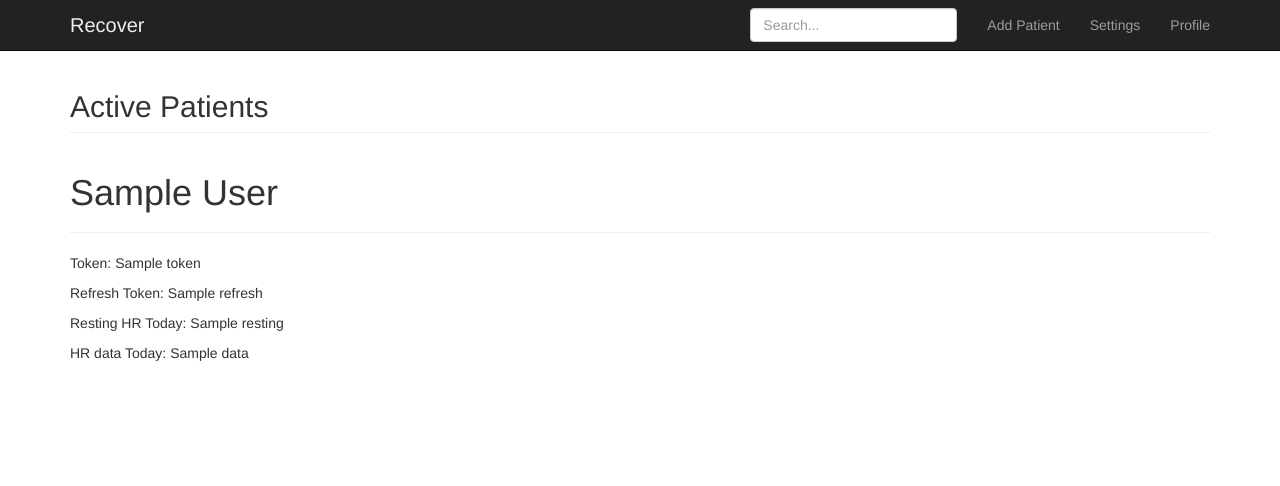
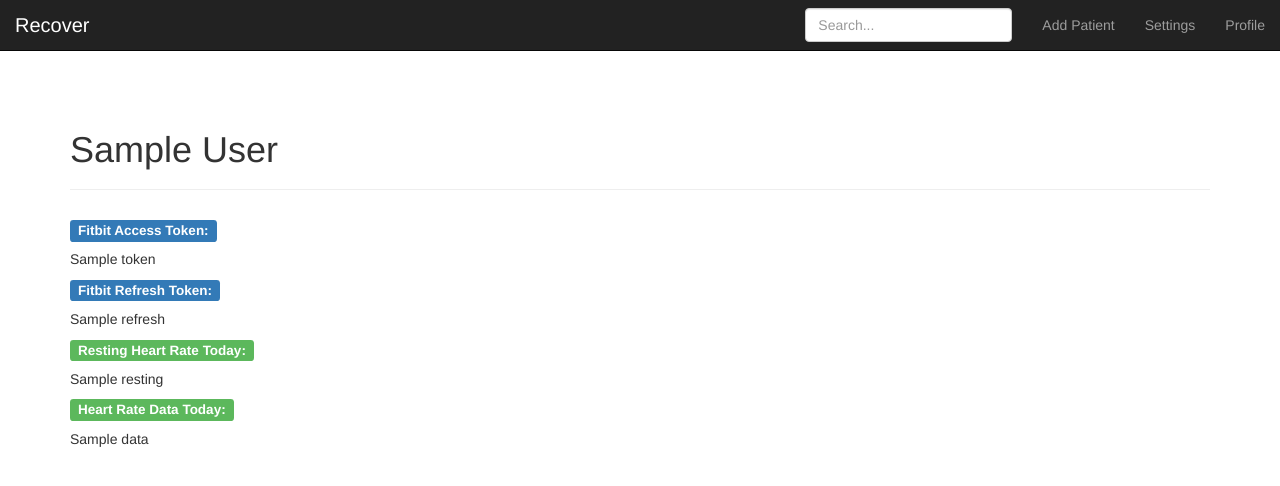
Before and after one commit to SLU-Capstone/Recover, a Flask app: template recover/templates/patients/detail.html in a window 1280 px wide. Shown: the top 486 px of the page. Run offline with Flask 2, Linux system fonts and the light colour scheme; the template is opened without the code that fills it: most values are stand-ins (such as "Sample title", 1, 10 or a date in 2020); some libraries are stand-ins or nearby versions.

Commit message:
Tweaked CSS and fixed some partial views problems

```diff
--- a/recover/static/css/home.css
+++ b/recover/static/css/home.css
@@ -1,5 +1,5 @@
 /* Move down content because we have a fixed navbar that is 50px tall */
-.content {
+body {
     padding-top: 50px;
     padding-bottom: 20px;
 }
--- a/recover/templates/base.html
+++ b/recover/templates/base.html
@@ -28,7 +28,7 @@
 
 {%- block topbar -%}
     <nav class="navbar navbar-inverse navbar-fixed-top">
-      <div class="container">
+        <div class="container-fluid">
             <div class="navbar-header">
                 <button type="button" class="navbar-toggle collapsed" data-toggle="collapse" data-target="#navbar" aria-expanded="false" aria-controls="navbar">
                     <span class="sr-only">Toggle navigation</span>
@@ -36,11 +36,11 @@
                     <span class="icon-bar"></span>
                     <span class="icon-bar"></span>
                 </button>
-          <a class="navbar-brand" href="#">Recover</a>
+                <a class="navbar-brand" href="/dashboard">Recover</a>
             </div>
             <div id="navbar" class="navbar-collapse collapse">
                 <ul class="nav navbar-nav navbar-right">
-            <li><a href="dashboard/add">Add Patient</a></li>
+                    <li><a href="/dashboard/add">Add Patient</a></li>
                     <li><a href="#">Settings</a></li>
                     <li><a href="#">Profile</a></li>
                 </ul>
@@ -54,12 +54,16 @@
 
     <div class="container">
         <div class="content">
-            <h2 class="page-header">Active Patients</h2>
             {% block page_header %}{% endblock %}
             {% block content %}{% endblock %}
         </div>
     </div>
     {% block js_footer %}{% endblock %}
 
+    <!-- Bootstrap core JavaScript
+    ================================================== -->
+    <!-- Placed at the end of the document so the pages load faster -->
+    <script src="https://ajax.googleapis.com/ajax/libs/jquery/1.11.3/jquery.min.js"></script>
+    <script src="../static/js/bootstrap.min.js"></script>
   </body>
 </html>
--- a/recover/templates/patients/detail.html
+++ b/recover/templates/patients/detail.html
@@ -1,18 +1,23 @@
-
-<!-- Display patient info -->
+<!-- detail.html - Partial view for properties on each patient -->
 
 {% extends "base.html" %}
-
 {% block page_header %}
+    </br></br>
     <div class="page-header">
         <h1>{{ patient.first_name }} {{ patient.last_name }}</h1>
     </div>
+    <style type="text/css">
+        p { overflow-wrap: break-word; word-wrap: break-word; }
+    </style>
 {% endblock %}
 
 {% block content %}
-    <p>Token: {{ patient.token }}<p>
-    <p>Refresh Token: {{ patient.refresh }}</p>
-    <p>Resting HR Today: {{ resting }}</p>
-    <p>HR data Today: {{ data }}</p>
-
+    <div class="row">
+        <div class="col-md-11">
+            <h4><span class="label label-primary">Fitbit Access Token:</span></h4><p class="nobreak">{{ patient.token }}</p>
+            <h4><span class="label label-primary">Fitbit Refresh Token:</span></h4><p>{{ patient.refresh }}</p>
+            <h4><span class="label label-success">Resting Heart Rate Today:</span></h4><p>{{ resting }}</p>
+            <h4><span class="label label-success">Heart Rate Data Today:</span></h4><p>{{ data }}</p>
+        </div>
+    </div>
 {% endblock %}
--- a/recover/view.py
+++ b/recover/view.py
@@ -76,7 +76,7 @@ class PatientDetailView(MethodView):
             d = patient['health_data_per_day'][-1]['heart_rate']
         except (KeyError, IndexError):
             p = PatientData(patient)
-            if p.get_heart_rate_data():
+            if p.get_heart_rate_data_for_day():
                 resting_hr = patient['health_data_per_day'][-1]['resting_heart_rate']
                 d = patient['health_data_per_day'][-1]['heart_rate']
             else:
@@ -93,7 +93,7 @@ class HomeView(MethodView):
         return render_template('home.html')
 
 
-patient_dashboard.add_url_rule('/dashboard', view_func=PatientListView.as_view('list'))
+patient_dashboard.add_url_rule('/dashboard/', view_func=PatientListView.as_view('list'))
 patient_dashboard.add_url_rule('/dashboard/<slug>/', view_func=PatientDetailView.as_view('detail'))
 
 patient_add.add_url_rule('/dashboard/add', view_func=AddPatient.as_view('patientAdder'))
```
Also changed, not shown: recover/templates/home.html (+4 -4 lines), recover/templates/patients/list.html (+12 -1 lines). Lines whose indentation alone changed are shown as unchanged.
